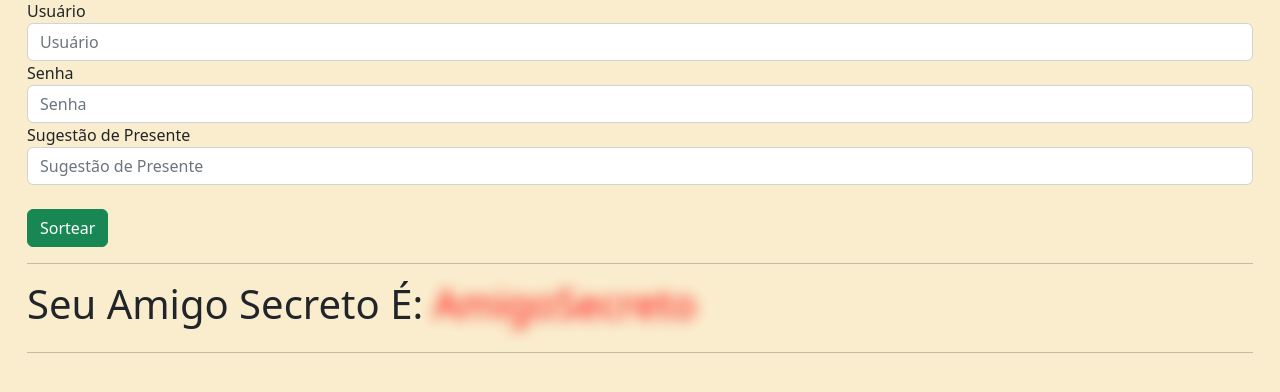
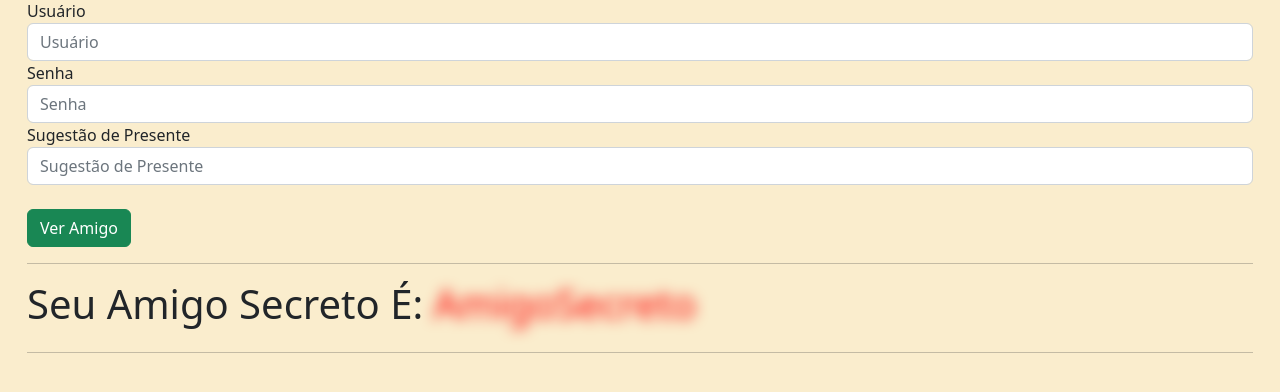
Before and after one commit to PauloDuarte43/amigosecreto, a Django app: page / in a window 1280 px wide. Shown: the part 64-456 px from the top of the page. Run offline with Django 3.2, Linux system fonts and the light colour scheme; data that the repository does not hold is empty.

Commit message:
Update index.html

```diff
--- a/home/templates/home/index.html
+++ b/home/templates/home/index.html
@@ -72,7 +72,7 @@
 									<input type="text" class="form-control" id="gift" name="gift" placeholder="Sugestão de Presente">
 								</div>
 								<br/>
-								<button type="submit" class="btn btn-success">Sortear</button>
+								<button type="submit" class="btn btn-success">Ver Amigo</button>
 							</form>
 						</div>
 					</div>
```
